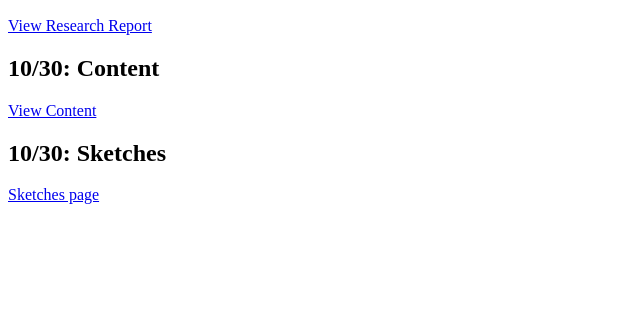
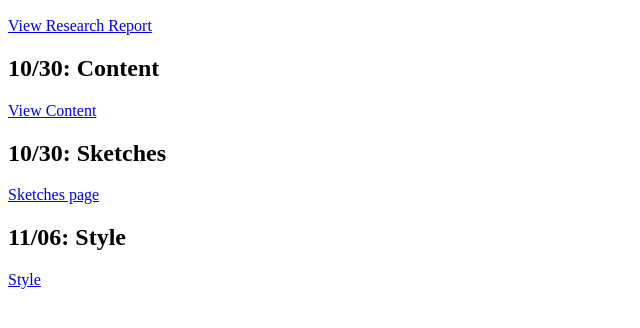
Before and after one commit to KentStateWeb/fall-2018-megan-wilburn-apl, a plain HTML site: page index.html in a window 1280 px wide. Shown: the part 110-438 px from the top of the page, without its empty margins (0-640 px from the left). Drawn offline with Linux system fonts and the light colour scheme.

Commit message:
Added Styles PDF to Index

```diff
--- a/index.html
+++ b/index.html
@@ -16,7 +16,8 @@
 <h2>10/30: Sketches</h2>
 <a href="sketches.html">Sketches page</a>
 
-
+<h2>11/06: Style</h2>
+<a href="style/style.pdf">Style</a>
 
 </body>
 </html>
```
Also changed, not shown: 1 other file.
